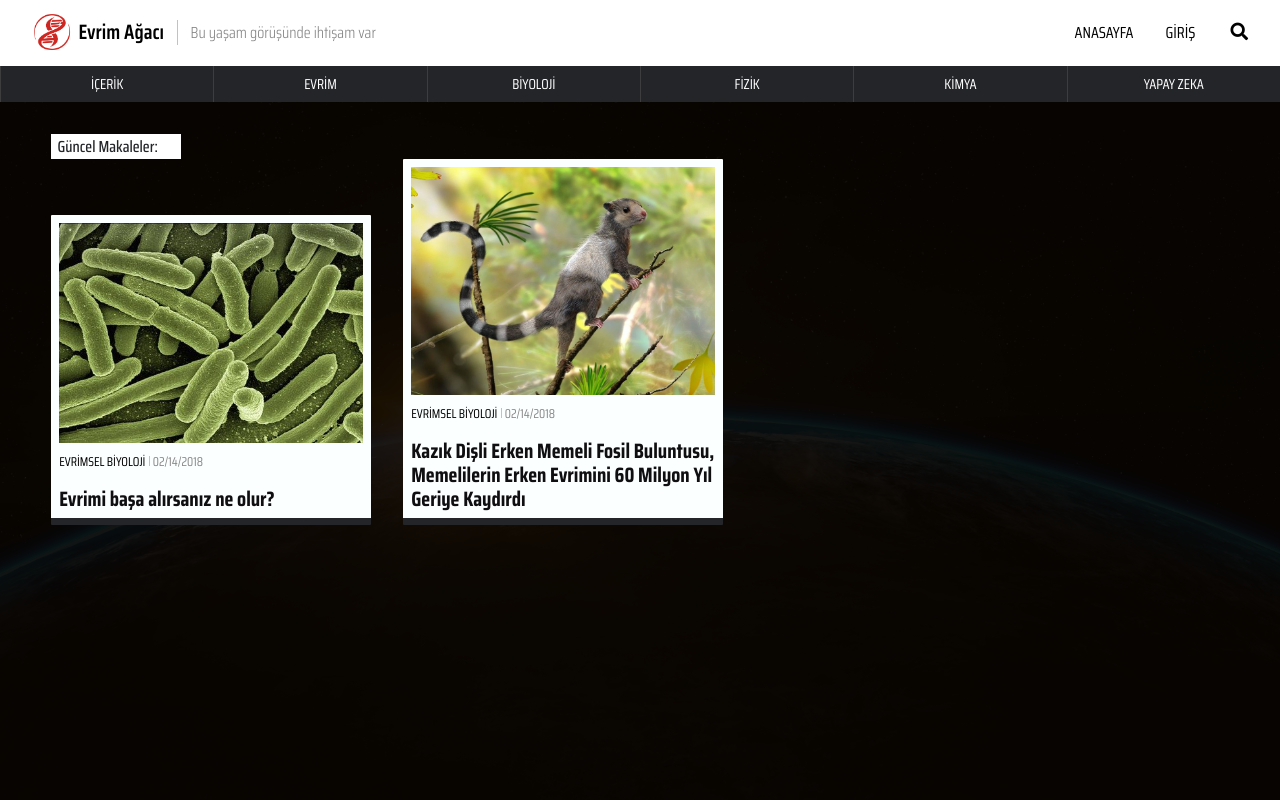
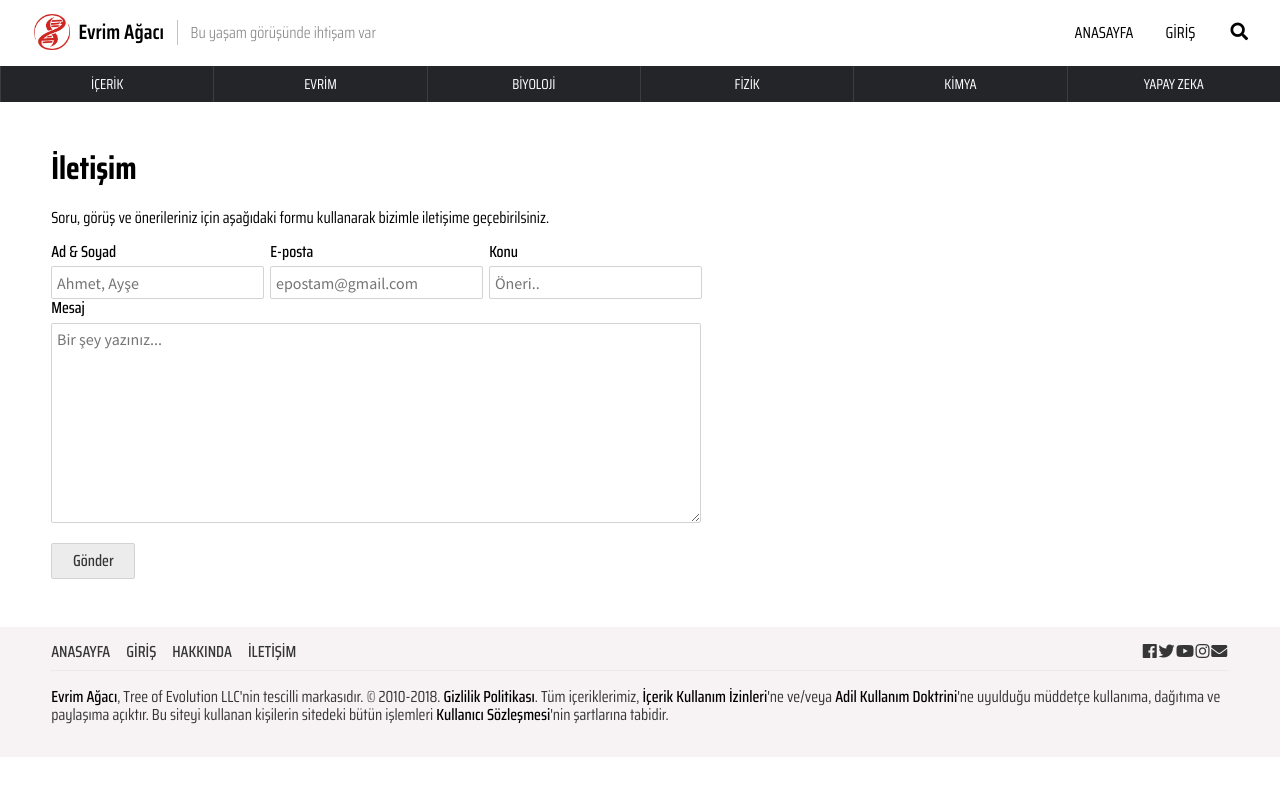
Before and after one commit to evrimagaci/EA-frontend, an Angular app: page /article in a window 1280 px wide. Shown: the top 800 px of the page. Built offline with nearby package versions, Linux system fonts and the light colour scheme.

Commit message:
contact component dev

```diff
--- a/src/__colors.scss
+++ b/src/__colors.scss
@@ -13,3 +13,5 @@
    $mid-grey:                    #363636;
    $dark-grey:                   #242529;
    $evrimagaci-red:              #e63b2e;
+
+   $border-grey:                 #d3d3d3;
--- a/src/app/app.component.html
+++ b/src/app/app.component.html
@@ -1,11 +1,12 @@
 <app-header></app-header>
 <app-navbar></app-navbar>
-<div id="home-page">
+<app-contact></app-contact>
+<!-- <div id="home-page">
     <div class="home-page-content container">
         <p>Güncel Makaleler:</p>
         <app-article-main></app-article-main>
     </div>
-</div>
+</div> -->
 <!-- <router-outlet></router-outlet> -->
 <!-- <app-article-full></app-article-full> -->
 <app-footer></app-footer>
--- a/src/app/app.module.ts
+++ b/src/app/app.module.ts
@@ -8,6 +8,7 @@ import { NavbarComponent } from './navbar/navbar.component';
 import { ArticleMainComponent } from './article-main/article-main.component';
 import { ArticleFullComponent } from './article-full/article-full.component';
 import { FooterComponent } from './footer/footer.component';
+import { ContactComponent } from './contact/contact.component';
 
 
 @NgModule({
@@ -17,7 +18,8 @@ import { FooterComponent } from './footer/footer.component';
     NavbarComponent,
     ArticleMainComponent,
     ArticleFullComponent,
-    FooterComponent
+    FooterComponent,
+    ContactComponent
   ],
   imports: [
     BrowserModule,
--- /dev/null
+++ b/src/app/contact/contact.component.html
@@ -0,0 +1,28 @@
+<div id="contact-section">
+  <div class="container">
+    <h1>İletişim</h1>
+    <p>Soru, görüş ve önerileriniz için aşağıdaki formu kullanarak bizimle iletişime geçebirilsiniz.</p>
+    <div class="contact-form">
+      <form action="">
+        <div class="form-group">
+          <label for="form-name-input">Ad & Soyad</label>
+          <input type="text" id="form-name-input" name="form-name-input" placeholder="Ahmet, Ayşe">
+        </div>
+        <div class="form-group">
+          <label for="form-email-input">E-posta</label>
+          <input type="email" id="form-email-input" name="form-email-input" placeholder="epostam@gmail.com">
+        </div>
+        <div class="form-group">
+          <label for="form-subject-input">Konu</label>
+          <input type="text" id="form-subject-input" name="form-subject-input" placeholder="Öneri..">
+        </div>
+        <br>
+        <div class="form-group form-group-inline">
+          <label for="form-message-input">Mesaj</label>
+          <textarea name="form-message-input" placeholder="Bir şey yazınız..." id="form-message-input"></textarea>
+        </div>
+        <button class="button button-primary">Gönder</button>
+      </form>
+    </div>
+  </div>
+</div>
--- /dev/null
+++ b/src/app/contact/contact.component.scss
@@ -0,0 +1,46 @@
+// importing color variables
+@import "../../__colors.scss";
+
+#contact-section {
+    margin: 3em 0;
+    .contact-form {
+
+    }
+    .contact-form form {
+        label {
+            font-weight: 500;
+            display: block;
+        }
+        input, textarea {
+            padding: .4em .3em;
+            margin: .3em 0 0 0;
+            border: 1px solid $border-grey;
+            border-radius: 2px;
+            outline: none;
+            background: #fff;
+            font-family: 'Source Sans Pro';
+            &:hover, &:focus {
+                border: 1px solid #aaaaaa;
+                border: 1px solid $evrim-menu-bg;
+                background: $bg-grey;
+            }
+        }
+        br {
+            margin: 2em 0;
+        }
+        .form-group {
+            display: inline-block;
+            margin-right: .4em;
+        }
+        .form-group-inline {
+            display: block;
+            textarea {
+                width: 650px;
+                height: 200px;
+            }
+        }
+        button {
+            margin: 1em 0 0 0;
+        }
+    }
+}
--- /dev/null
+++ b/src/app/contact/contact.component.ts
@@ -0,0 +1,15 @@
+import { Component, OnInit } from '@angular/core';
+
+@Component({
+  selector: 'app-contact',
+  templateUrl: './contact.component.html',
+  styleUrls: ['./contact.component.scss']
+})
+export class ContactComponent implements OnInit {
+
+  constructor() { }
+
+  ngOnInit() {
+  }
+
+}
--- a/src/styles.scss
+++ b/src/styles.scss
@@ -1,3 +1,9 @@
+// importing color variables
+@import "./__colors.scss";
+
+
+
+
 /* ==========================================================================
    Global
    ========================================================================== */
@@ -16,3 +22,25 @@ body {
     width: 92%;
     margin: 0 auto;
 }
+
+.button {
+    padding: .5em 1.3em;
+    background: none;
+    outline: none;
+    font-weight: 500;
+    border-radius: 2px;
+    border: 1px solid grey;
+    cursor: pointer;
+}
+
+.button-primary {
+    color: $mid-grey;
+    background: #ececec;
+    border: 1px solid $border-grey;
+    &:hover {
+        color: $dark-grey;
+        color: $evrimagaci-red;
+        background: #ececec;
+        border: 1px solid $evrimagaci-red;
+    }
+}
```
Also changed, not shown: 1 other file (tests, documents, lock files or other folders).
